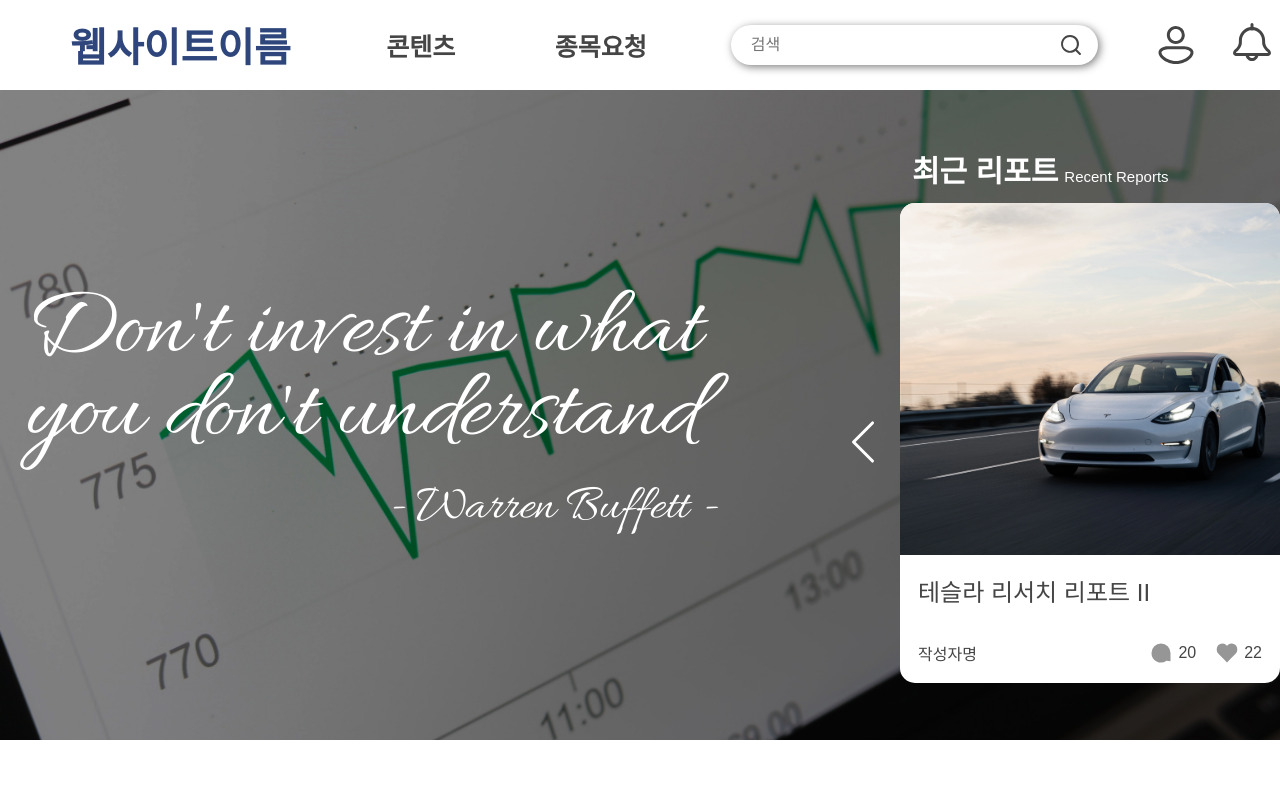
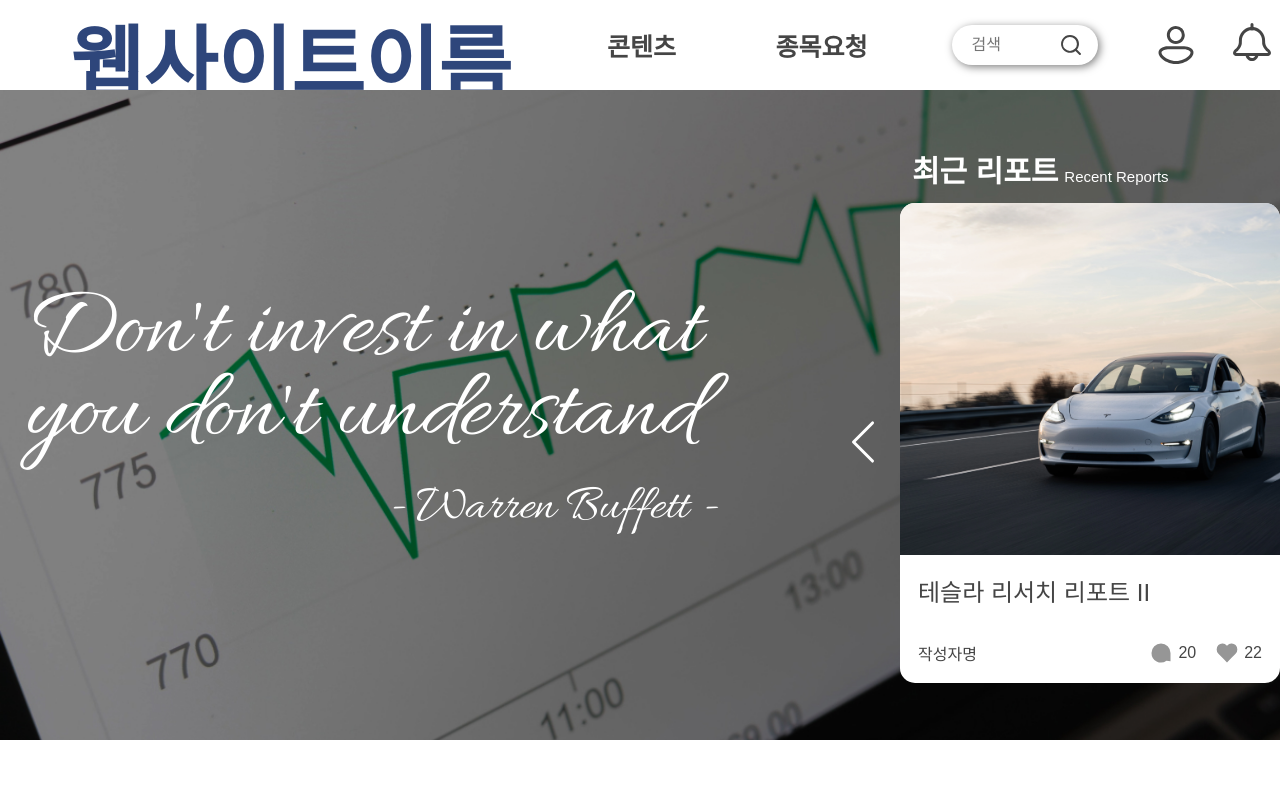
Before and after one commit to ApptiveDev/apptive-19th-hjfund-frontend, a Next.js app: page / in a window 1280 px wide. Shown: the top 795 px of the page. Built offline with nearby package versions, Linux system fonts and the light colour scheme; a web font is replaced by a local one.

Commit message:
refactor: save website name on env

```diff
--- a/src/components/common/footer/index.jsx
+++ b/src/components/common/footer/index.jsx
@@ -27,7 +27,7 @@
           <Link href="/any">이용약관 </Link>
         </div>
       </div>
-      <p className={styles.title}>웹사이트이름</p>
+      <p className={styles.title}>{process.env.WEBSITE_NAME}</p>
     </footer>
   )
 }
--- a/src/components/common/header/index.jsx
+++ b/src/components/common/header/index.jsx
@@ -6,7 +6,9 @@
   return (
     <header className={styles.header}>
       <div className={styles.left}>
-        <h1 className={styles.title}>웹사이트이름</h1>
+        <Link href="/" className={styles.title}>
+          <h1>{process.env.WEBSITE_NAME}</h1>
+        </Link>
         <nav className={styles.nav}>
           <div className={styles.dropdown}>
             <div>콘텐츠</div>
```
Also changed, not shown: 1 other file (tests, documents, lock files or other folders).
